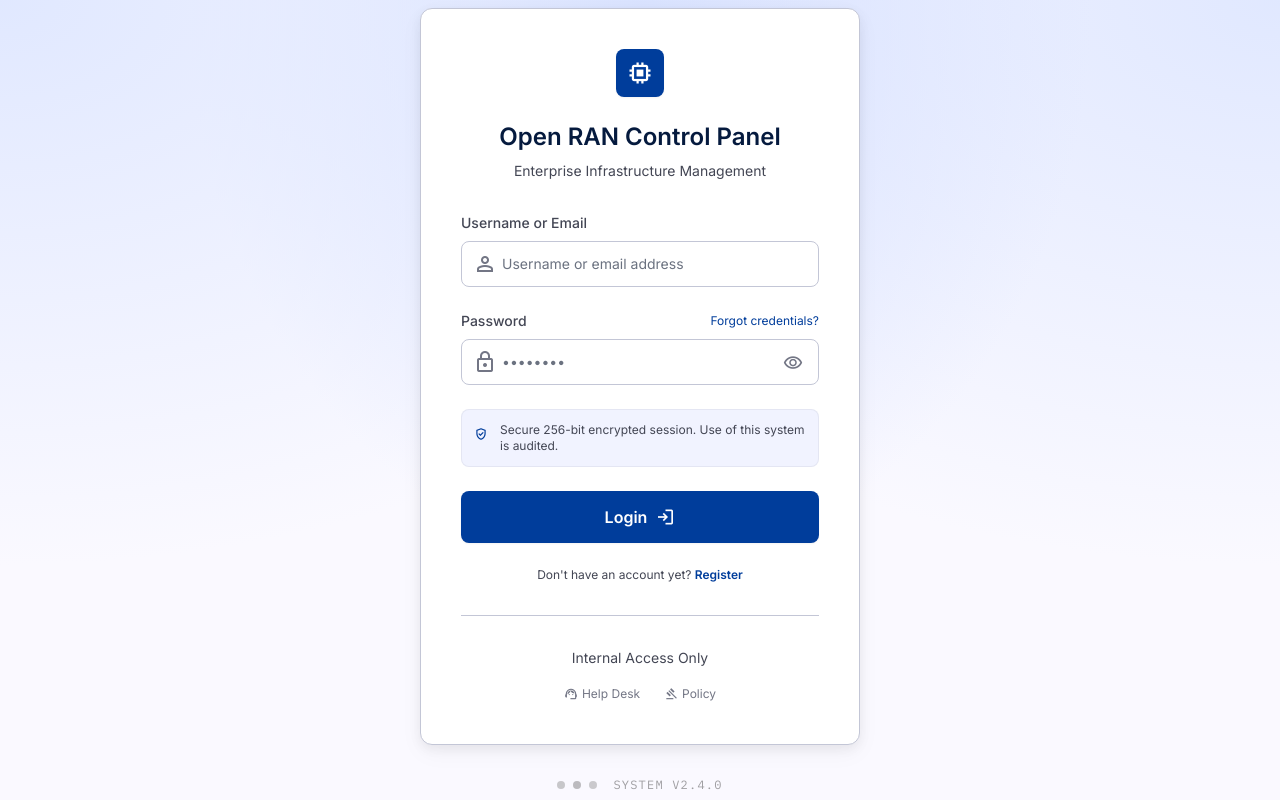
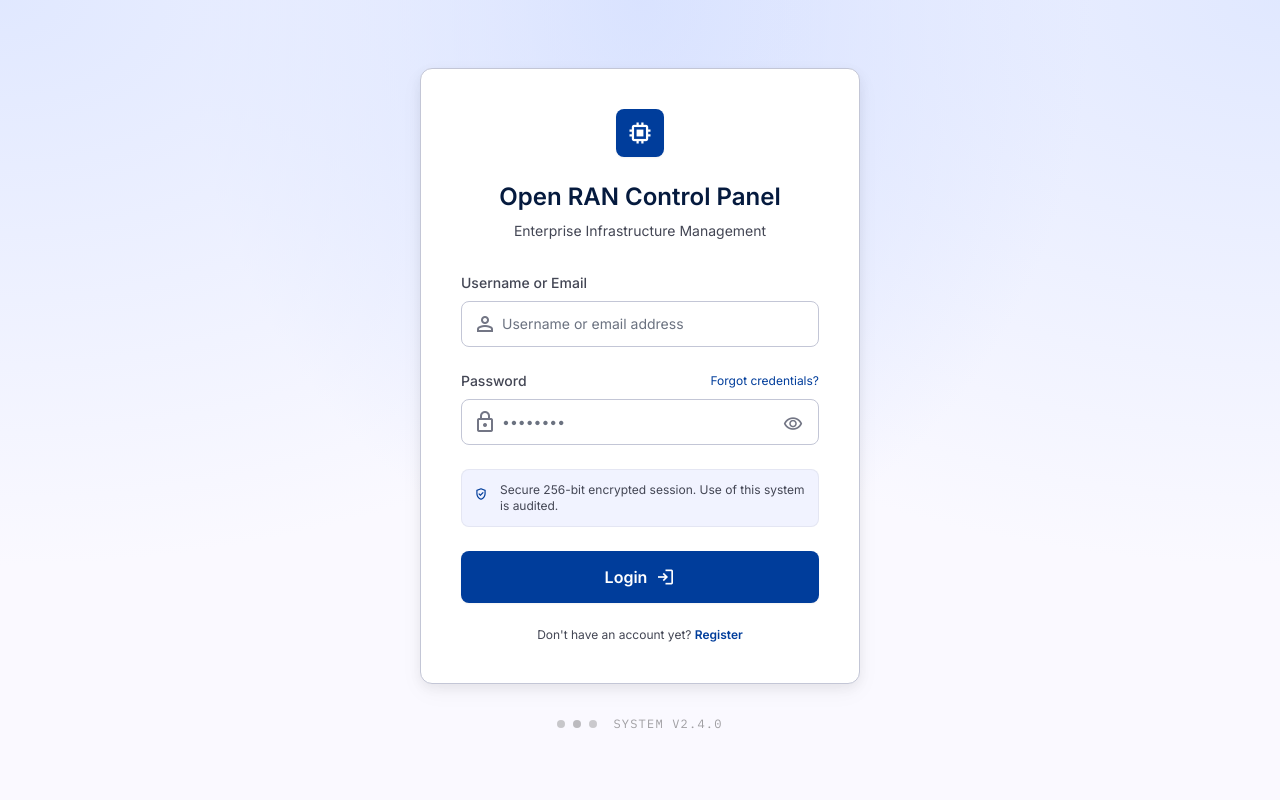
Before and after one commit to argaulyaa/Dashboard, a React (Vite) app in the folder frontend/: page /#/login in a window 1280 px wide. Built offline with nearby package versions, Linux system fonts and the light colour scheme; no server answers.

Commit message:
fix(login): remove Internal Access Only, Help Desk, Policy footer

```diff
--- a/frontend/src/pages/Login.jsx
+++ b/frontend/src/pages/Login.jsx
@@ -310,18 +310,6 @@ export default function Login({ onLoginSuccess }) {
               </p>
             </div>
           </form>
-
-          <div className="mt-8 pt-8 border-t border-outline-variant flex flex-col gap-4 text-center">
-            <p className="text-sm text-on-surface-variant">Internal Access Only</p>
-            <div className="flex justify-center items-center gap-6">
-              <a className="text-xs text-outline hover:text-primary transition-colors flex items-center gap-1" href="#">
-                <span className="material-symbols-outlined text-sm">support_agent</span> Help Desk
-              </a>
-              <a className="text-xs text-outline hover:text-primary transition-colors flex items-center gap-1" href="#">
-                <span className="material-symbols-outlined text-sm">gavel</span> Policy
-              </a>
-            </div>
-          </div>
         </div>
 
         <div className="mt-8 flex justify-center items-center gap-2 opacity-40 select-none grayscale">
```
